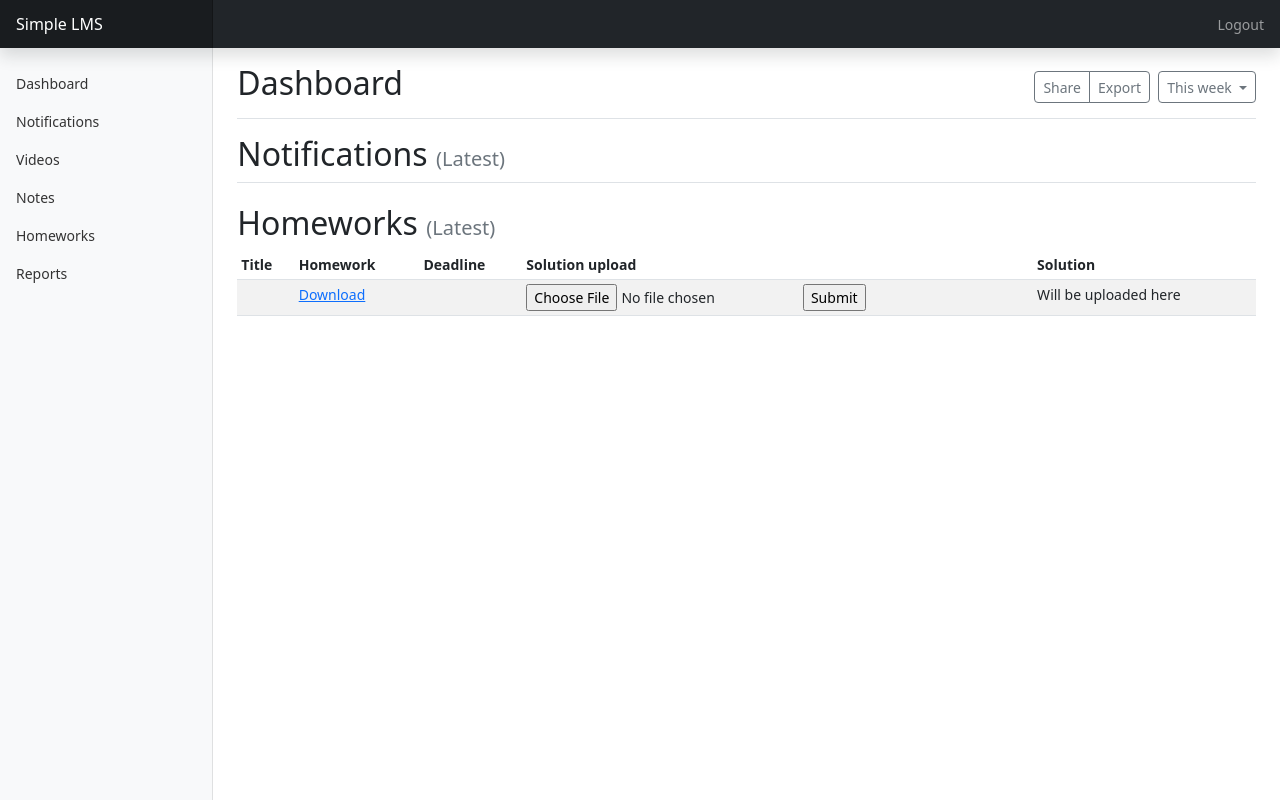
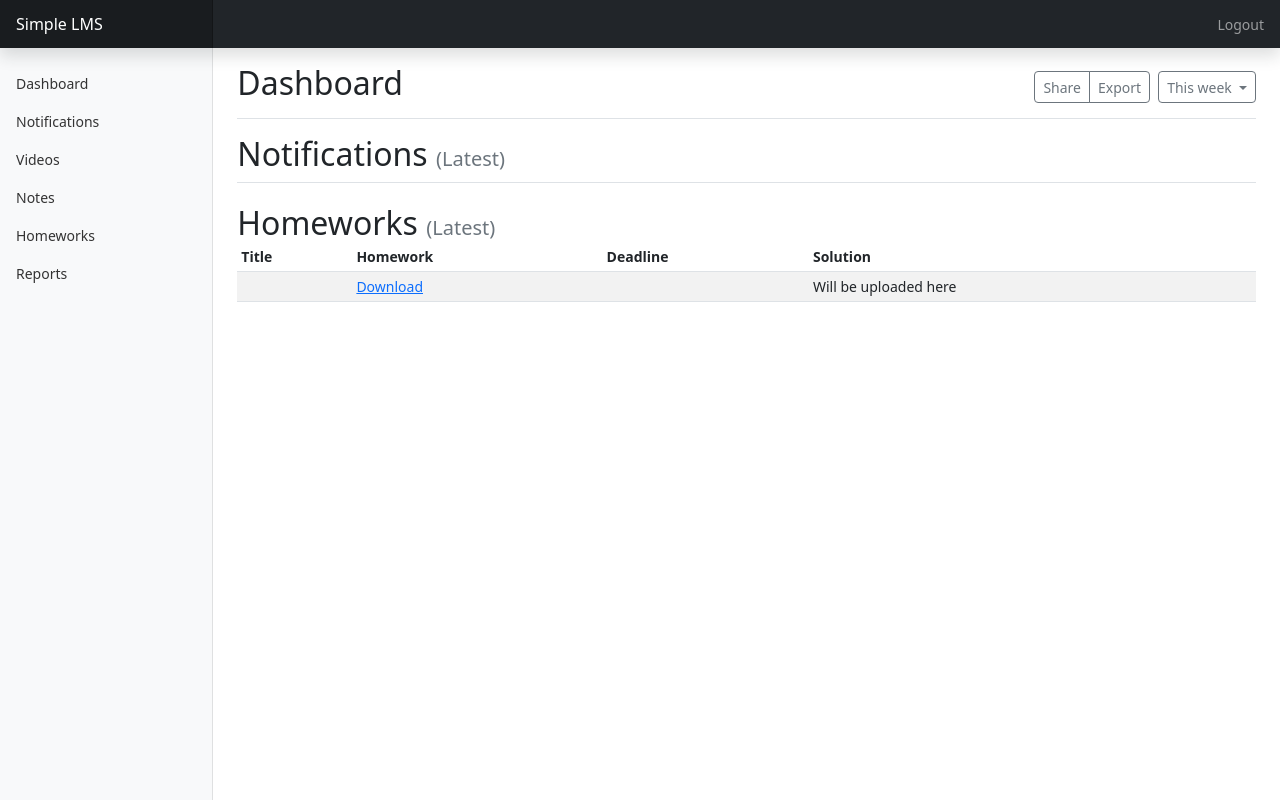
Before and after one commit to erfansaberi/SimpleLMS, a Django app: page /dashboard/ in a window 1280 px wide. Run offline with Django 4.2, Linux system fonts and the light colour scheme; the visitor is signed in with stand-in values (Sample User, id 1); data that the repository does not hold is empty; some libraries are stand-ins or nearby versions.

Commit message:
Solutions in dashboard

```diff
--- a/Simple_LMS/urls.py
+++ b/Simple_LMS/urls.py
@@ -10,6 +10,6 @@ urlpatterns = [
     path('dashboard/', views.DashboardPageView.as_view(), name='dashboard'),
     path('dashboard/notifications', views.NotificationsPageView.as_view(), name='notifications'),
     path('dashboard/videos', views.VideosPageView.as_view(), name='videos'),
-    path('dashboard/homeworks', views.HomeworksPageView.as_view(), name='homework'),
+    path('dashboard/homeworks', views.HomeworksPageView.as_view(), name='homeworks'),
     path('dashboard/solution-upload/', views.SolutionUpload.as_view(), name='solution'),
 ]
--- a/templates/dashboard.html
+++ b/templates/dashboard.html
@@ -145,7 +145,7 @@
             <!-- End of Notifications -->
             <br>
             <!-- Latest Homeworks -->
-            <h2>Homeworks <span class="text-secondary h5">(Latest)</span></h2>
+            <a style="text-decoration: none;" class="h2" href="{% url 'homeworks' %}">Homeworks <span class="text-secondary h5">(Latest)</span></a>
             <div class="table-responsive">
                 <table class="table table-striped table-sm">
                     <thead>
@@ -153,7 +153,6 @@
                         <th scope="col">Title</th>
                         <th scope="col">Homework</th>
                         <th scope="col">Deadline</th>
-                        <th scope="col">Solution upload</th>
                         <th scope="col">Solution</th>
                     </tr>
                     </thead>
@@ -162,14 +161,6 @@
                         <td>{{ active_homework.name }}</td>
                         <td><a href="{{ active_homework.file.url }}">Download</a></td>
                         <td>{{ active_homework.deadline }}</td>
-                        <form action="{% url 'solution' %}" method="post">
-                            {% csrf_token %}
-                            <td>
-                                <input type="file" name="solution">
-                                <input type="hidden" value="{{ active_homework.id }}" name="homework_id">
-                                <input type="submit">
-                            </td>
-                        </form>
                         <td>Will be uploaded here</td>
                     </tr>
                     </tbody>
--- a/templates/homeworks.html
+++ b/templates/homeworks.html
@@ -159,7 +159,6 @@
                                 <td>Homework is not active</td>
                             {% endif %}
                             {% if item.studentsolution %}
-                                {% comment %} <td><a href="{{ item.studentsolution.file }}">Download</a></td> {% endcomment %}
                                 <td><a href="{{ item.studentsolution.file }}">Download</a></td>
                             {% else %}
                                 <td>Not uploaded yet</td>
--- a/templates/sidebar.html
+++ b/templates/sidebar.html
@@ -29,7 +29,7 @@
         </a>
       </li>
       <li class="nav-item">
-        <a class="nav-link" href="#">
+        <a class="nav-link" href="{% url 'homeworks' %}">
           <span data-feather="users" class="align-text-bottom"></span>
           Homeworks
         </a>
```
